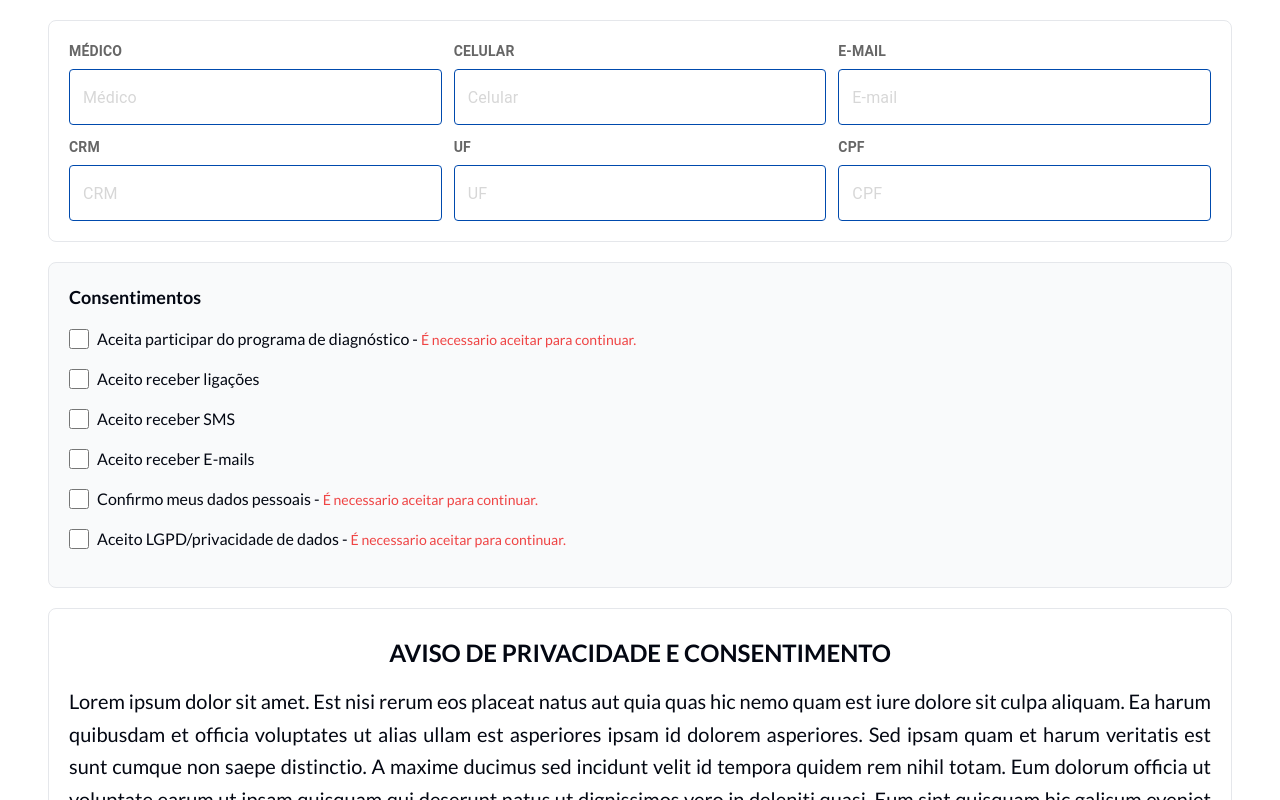
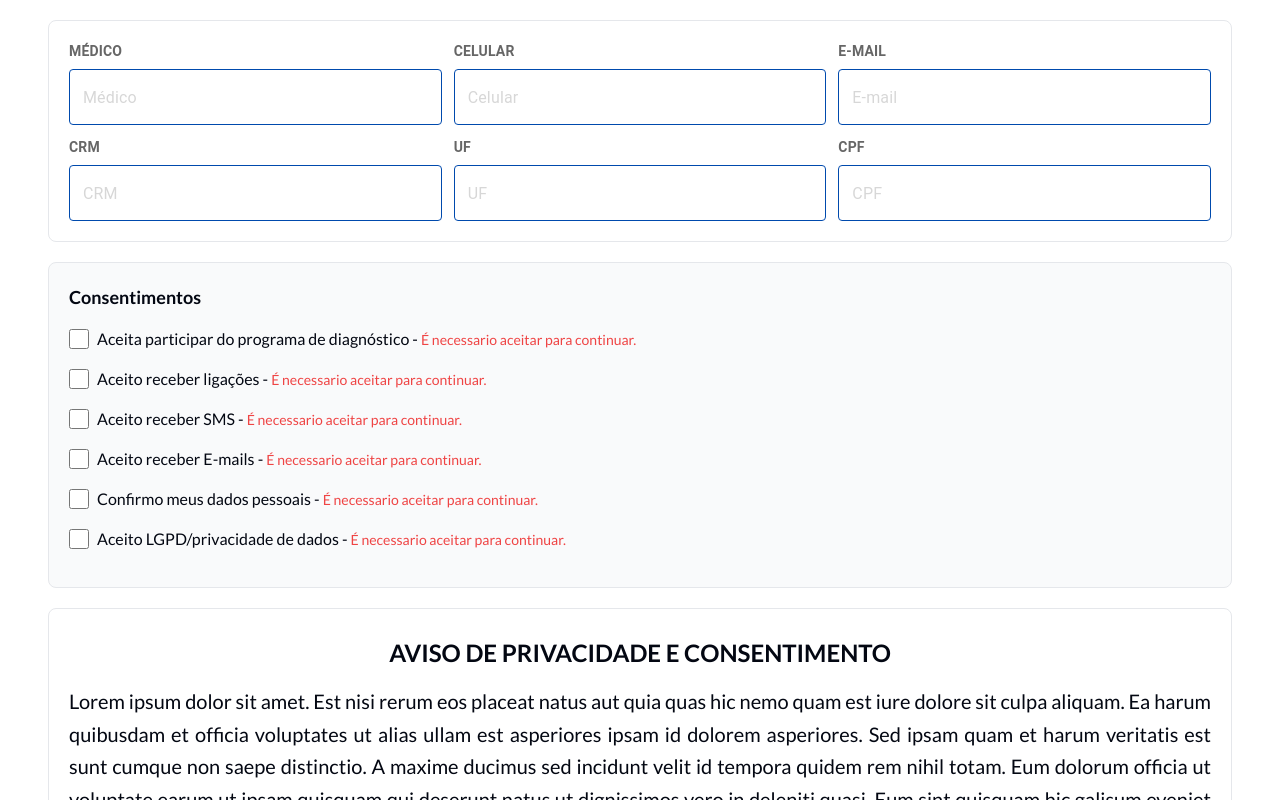
Before and after one commit to ViveoPortais/complementare-diagnostico, a Next.js app: page /terms in a window 1280 px wide. Shown: the top 800 px of the page. Built offline with nearby package versions, Linux system fonts and the light colour scheme.

Commit message:
Ajustes dos aceites

```diff
--- a/src/app/(home)/terms/page.tsx
+++ b/src/app/(home)/terms/page.tsx
@@ -106,10 +106,6 @@ const TermsContent = () => {
   };
 
   const handleAccept = async () => {
-    if (!consentToReceivePhonecalls && !consentToReceiveSms && !confirmEmail) {
-      toast.error("Você precisa selecionar pelo menos uma via de contato.");
-      return;
-    }
     setIsLoading(true);
     const response = await termDoctor({
       ...dataDoctor,
@@ -240,7 +236,7 @@ const TermsContent = () => {
             onChange={(e) => setConsentToReceivePhonecalls(e.target.checked)}
             disabled={isSubmitted}
           />
-          <label htmlFor="chk-receive-calls">Aceito receber ligações</label>
+          <label htmlFor="chk-receive-calls">Aceito receber ligações - <span className='text-red-500 text-sm'>É necessario aceitar para continuar.</span></label>
         </div>
         <div className="flex items-center gap-2 mb-4">
           <input
@@ -251,7 +247,7 @@ const TermsContent = () => {
             onChange={(e) => setConsentToReceiveSms(e.target.checked)}
             disabled={isSubmitted}
           />
-          <label htmlFor="chk-receive-sms">Aceito receber SMS</label>
+          <label htmlFor="chk-receive-sms">Aceito receber SMS - <span className='text-red-500 text-sm'>É necessario aceitar para continuar.</span></label>
         </div>
         <div className="flex items-center gap-2 mb-4">
           <input
@@ -262,7 +258,7 @@ const TermsContent = () => {
             onChange={(e) => setConfirmEmail(e.target.checked)}
             disabled={isSubmitted}
           />
-          <label htmlFor="chk-confirm-email">Aceito receber E-mails</label>
+          <label htmlFor="chk-confirm-email">Aceito receber E-mails - <span className='text-red-500 text-sm'>É necessario aceitar para continuar.</span></label>
         </div>
         <div className="flex items-center gap-2 mb-4">
           <input
@@ -353,14 +349,14 @@ const TermsContent = () => {
           onClick={handleAccept}
           label="ACEITAR"
           isLoading={isLoading}
-          disabled={!isScrolled || isSubmitted || !consentLgpd || !confirmPersonalInformation || !consentProgramParticipation}
+          disabled={!isScrolled || isSubmitted || !consentLgpd || !confirmPersonalInformation || !consentProgramParticipation || !consentToReceivePhonecalls || !consentToReceiveSms || !confirmEmail}
           customClass="w-full bg-[#004aad] text-white"
         />
         <Button
           onClick={handleRefuse}
           label="RECUSAR"
           isLoading={isLoading}
-          disabled={!isScrolled || isSubmitted || consentLgpd || confirmPersonalInformation || consentProgramParticipation}
+          disabled={!isScrolled || isSubmitted || consentLgpd || confirmPersonalInformation || consentProgramParticipation || consentToReceivePhonecalls || consentToReceiveSms || confirmEmail}
           customClass="w-full bg-main-black text-black"
         />
       </div>
--- a/src/app/(home)/termspatient/page.tsx
+++ b/src/app/(home)/termspatient/page.tsx
@@ -114,10 +114,6 @@ const TermsPatientContent = () => {
   };
 
   const handleAccept = async () => {
-    if (!consentToReceivePhonecalls && !consentToReceiveSms && !confirmEmail) {
-      toast.error("Você precisa selecionar pelo menos uma via de contato.");
-      return;
-    }
     setIsLoading(true);
     termPatient({
       ...dataDoctor,
@@ -238,7 +234,7 @@ const TermsPatientContent = () => {
             onChange={(e) => setConsentToReceivePhonecalls(e.target.checked)}
             disabled={isSubmitted}
           />
-          <label htmlFor="chk-receive-calls">Aceito receber ligações</label>
+          <label htmlFor="chk-receive-calls">Aceito receber ligações - <span className='text-red-500 text-sm'>É necessario aceitar para continuar.</span></label>
         </div>
         <div className="flex items-center gap-2 mb-4">
           <input
@@ -249,7 +245,7 @@ const TermsPatientContent = () => {
             onChange={(e) => setConsentToReceiveSms(e.target.checked)}
             disabled={isSubmitted}
           />
-          <label htmlFor="chk-receive-sms">Aceito receber SMS</label>
+          <label htmlFor="chk-receive-sms">Aceito receber SMS - <span className='text-red-500 text-sm'>É necessario aceitar para continuar.</span></label>
         </div>
         <div className="flex items-center gap-2 mb-4">
           <input
@@ -260,7 +256,7 @@ const TermsPatientContent = () => {
             onChange={(e) => setConfirmEmail(e.target.checked)}
             disabled={isSubmitted}
           />
-          <label htmlFor="chk-confirm-email">Aceito receber E-mails</label>
+          <label htmlFor="chk-confirm-email">Aceito receber E-mails - <span className='text-red-500 text-sm'>É necessario aceitar para continuar.</span></label>
         </div>
         <div className="flex items-center gap-2 mb-4">
           <input
@@ -569,14 +565,14 @@ const TermsPatientContent = () => {
           onClick={handleAccept}
           label="ACEITAR"
           isLoading={isLoading}
-          disabled={!isScrolled || isSubmitted || !consentLgpd || !confirmPersonalInformation || !consentProgramParticipation}
+          disabled={!isScrolled || isSubmitted || !consentLgpd || !confirmPersonalInformation || !consentProgramParticipation || !consentToReceivePhonecalls || !consentToReceiveSms || !confirmEmail}
           customClass="w-full bg-main-purple text-white"
         />
         <Button
           onClick={handleRefuse}
           label="RECUSAR"
           isLoading={isLoading}
-          disabled={!isScrolled || isSubmitted || consentLgpd || confirmPersonalInformation || consentProgramParticipation}
+          disabled={!isScrolled || isSubmitted || consentLgpd || confirmPersonalInformation || consentProgramParticipation || consentToReceivePhonecalls || consentToReceiveSms || confirmEmail}
           customClass="w-full bg-main-black text-black"
         />
       </div>
```
